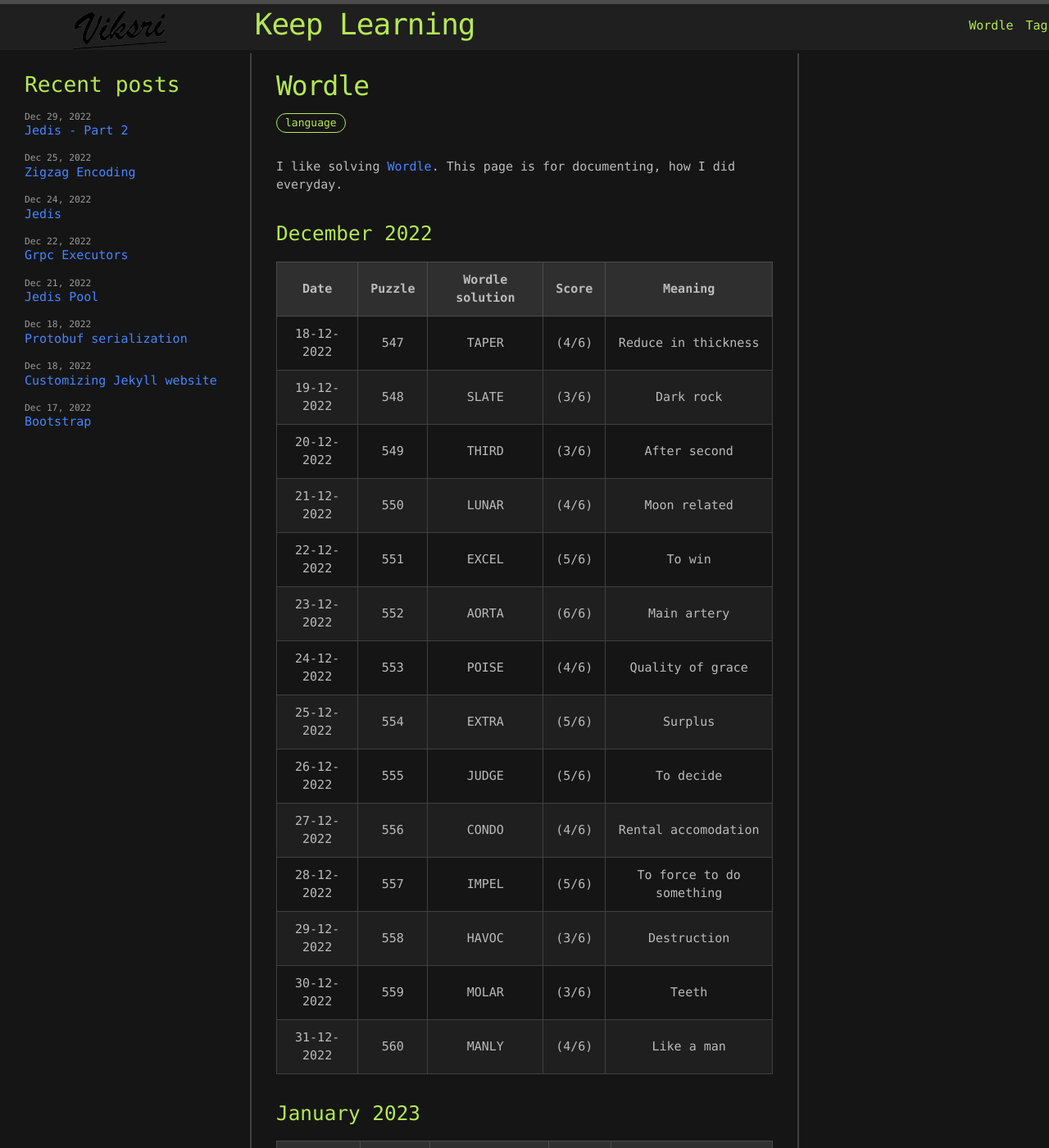
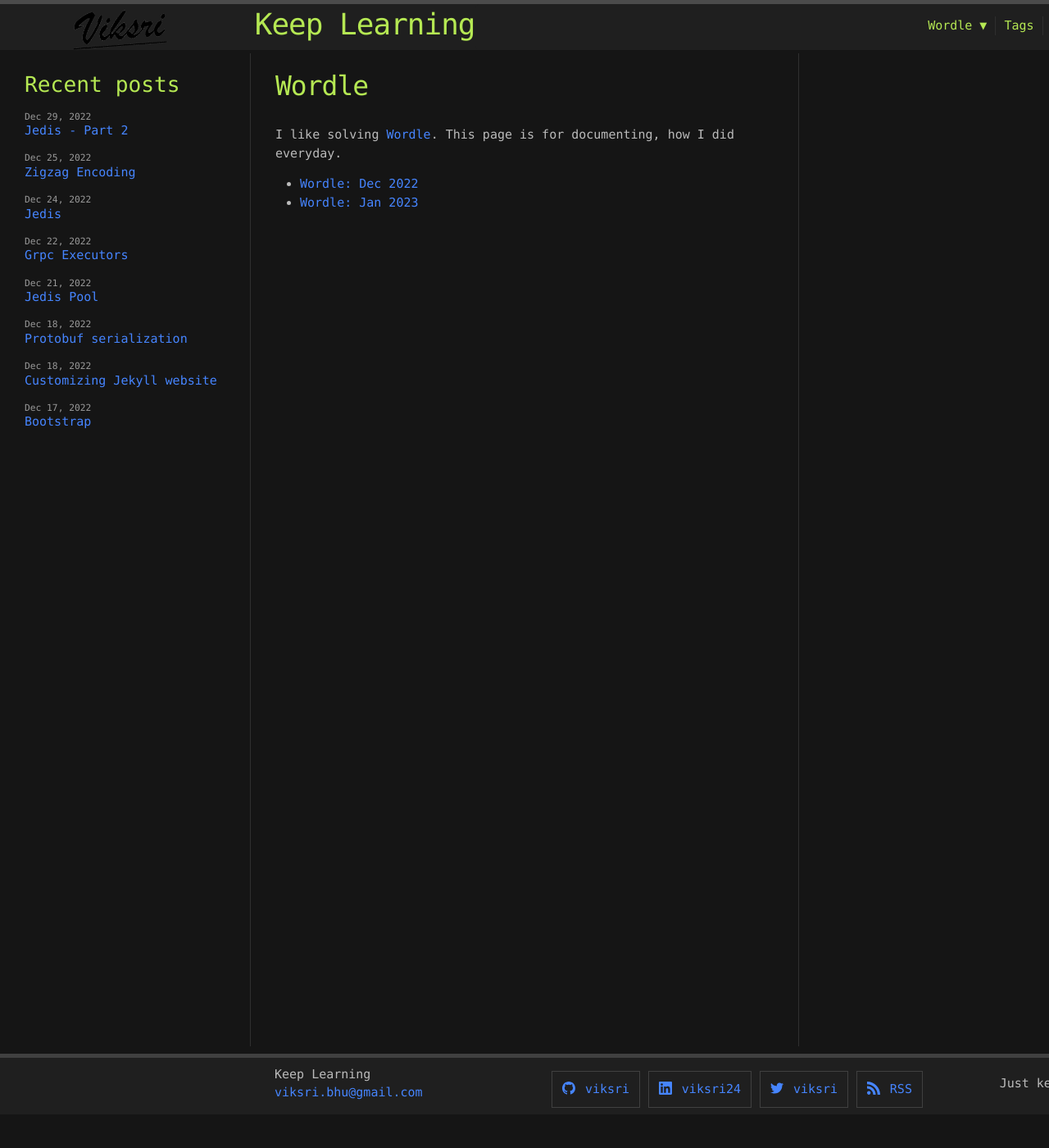
Before and after one commit to viksri/viksri.github.io, a Jekyll site: the page built from Wordle.md, in a window 1280 px wide and 1400 px high. Shown: the whole window at 82% size. Built offline with Jekyll 4.4.1, drawn with Linux system fonts in a browser that asks for light colours; some of the changed text lies outside the part shown.

Commit message:
V1.7.0: Restructure spanish & wordle into folders, dropdown & children pages

```diff
--- a/Wordle.md
+++ b/Wordle.md
@@ -2,35 +2,12 @@
 layout: post
 title: "Wordle"
 permalink: /wordle/
-categories: language
+children: ["Wordle: Dec 2022", "Wordle: Jan 2023"]
 ---
 
 I like solving [Wordle](https://www.nytimes.com/games/wordle/index.html). This page is for documenting, how I did everyday.
 
-### December 2022
-
-|    Date    | Puzzle | Wordle solution | Score | Meaning |
-|:----------:|:------:|:---------------:|:-----:|:-------:|
-| 18-12-2022 | 547 | TAPER | (4/6) | Reduce in thickness |
-| 19-12-2022 | 548 | SLATE | (3/6) | Dark rock |
-| 20-12-2022 | 549 | THIRD | (3/6) | After second |
-| 21-12-2022 | 550 | LUNAR | (4/6) | Moon related |
-| 22-12-2022 | 551 | EXCEL | (5/6) | To win |
-| 23-12-2022 | 552 | AORTA | (6/6) | Main artery |
-| 24-12-2022 | 553 | POISE | (4/6) | Quality of grace |
-| 25-12-2022 | 554 | EXTRA | (5/6) | Surplus |
-| 26-12-2022 | 555 | JUDGE | (5/6) | To decide |
-| 27-12-2022 | 556 | CONDO | (4/6) | Rental accomodation |
-| 28-12-2022 | 557 | IMPEL | (5/6) | To force to do something |
-| 29-12-2022 | 558 | HAVOC | (3/6) | Destruction |
-| 30-12-2022 | 559 | MOLAR | (3/6) | Teeth |
-| 31-12-2022 | 560 | MANLY | (4/6) | Like a man |
-
-### January 2023
-
-|    Date    | Puzzle | Wordle solution | Score | Meaning |
-|:----------:|:------:|:---------------:|:-----:|:-------:|
-| 01-01-2023 | 561 | WHINE | (4/6) | To complain annoyingly |
-| 02-01-2023 | 562 | SKIRT | (4/6) | Dress |
-| 03-01-2023 | 563 | ANTIC | (3/6) | Old |
-| 04-01-2023 | 564 | LAYER | (6/6) | Thin sheet of substance |
+<ul>
+    <li><a href="{{ page.baseurl }}/wordle/dec-2022">{{ "Wordle: Dec 2022" }}</a></li>
+    <li><a href="{{ site.baseurl }}/wordle/jan-2023">{{ "Wordle: Jan 2023" }}</a></li>
+</ul>
--- a/_config.yml
+++ b/_config.yml
@@ -29,6 +29,7 @@ permalink: /:title/
 collections:
   tags:
     output: true
+
 
 defaults:
   -
--- a/_includes/header.html
+++ b/_includes/header.html
@@ -13,7 +13,7 @@
             {%- if my_page.title -%}
                 {%- if my_page.children -%}
                     <div class="page-dropdown">
-                        <a class="dropdown-btn" href="{{ my_page.url | relative_url }}">{{ my_page.title | escape }}</a>
+                        <a class="dropdown-btn" href="{{ my_page.url | relative_url }}">{{ my_page.title | escape }} &#9660;</a>
                         <div class="dropdown-content">
                             {%- for child in my_page.children -%}
                             {%- assign child_page = site.pages | where: "title", child | first -%}
--- a/_sass/minima/_base.scss
+++ b/_sass/minima/_base.scss
@@ -220,7 +220,7 @@ pre {
     display: flex;
     flex-direction: row;
     justify-content: space-between;
-    background-color: $dm-table-header-bg-color;
+    background-color: $dm-table-zebra-color;
     //    position: fixed;
 }
 
@@ -230,8 +230,8 @@ pre {
   padding-right: $spacing-unit;
   padding-left: $spacing-unit;
   padding-top: 0.7 * $spacing-unit;
-  border-left: 2px solid $border-color-01;
-  border-right: 2px solid $border-color-01;
+  border-left: 1px solid $dm-table-header-bg-color;
+  border-right: 1px solid $dm-table-header-bg-color;
   min-height: 85vh;
   width: $content-width + 3 * $spacing-unit;
   @extend %clearfix;
--- a/_sass/minima/_layout.scss
+++ b/_sass/minima/_layout.scss
@@ -44,7 +44,7 @@
 }
 
 .site-nav {
-  background-color: $background-color;
+    background-color: $dm-table-zebra-color;
     border-radius: 5px;
 //  float: right;
 //  position: relative;
@@ -57,11 +57,12 @@
     line-height: $base-line-height;
     float: right;
     overflow: hidden;
-    margin-left: 5px;
-    margin-right: 15px;
+    padding-left: 10px;
+    padding-right: 10px;
     margin-top: 15px;
     text-align: right;
     font-weight: 200;
+    border-right: 1px solid $dm-table-header-bg-color;
   }
 
   .page-dropdown {
@@ -70,21 +71,22 @@
     line-height: $base-line-height;
     float: right;
     overflow: hidden;
-//      positon: inherit;
-//      display: inline;
-      margin-right: 15px;
+    padding-left: 10px;
+    padding-right: 10px;
     margin-top: 15px;
     text-align: right;
+    border-right: 1px solid $dm-table-header-bg-color;
 
 
     &:hover .dropdown-content {
-        background-color: $dm-table-header-bg-color;
+        background-color: $dm-table-zebra-color;
         display: block;
         position: absolute;
         min-width: 160px;
-        box-shadow: 0px 8px 16px 0px rgba(0,0,0,0.2);
         z-index: 1;
         float: right;
+        border: 1px solid $dm-table-header-bg-color;
+        border-top: none;
     }
   }
 
@@ -114,42 +116,16 @@
       display: none;
       position: absolute;
       min-width: 160px;
-      box-shadow: 0px 8px 16px 0px rgba(0,0,0,0.2);
       z-index: 1;
       float:left;
   }
 
   .dropdown-content .page-link {
-      margin-top: 2px;
-      margin-left: 5px;
-      margin-bottom: 3px;
-  }
-
-  @media screen and (min-width: $on-medium) {
-    position: static;
-    float: right;
-    border: none;
-    background-color: inherit;
-
-    label[for="nav-trigger"] {
-      display: none;
-    }
-
-    .menu-icon {
-      display: none;
-    }
-
-    input ~ .trigger {
-      display: block;
-    }
-
-    .page-link {
-      display: inline;
-      padding: 0;
-
-      margin-right: 15px;
-      margin-left: auto;
-    }
+      margin-top: 5px;
+      padding-bottom: 5px;
+      border-right: none;
+      border-bottom: 1px solid $dm-table-header-bg-color;
+      padding-left: 5px;
   }
 }
 
@@ -161,7 +137,7 @@
 .site-footer {
   padding-top: 0.3 * $spacing-unit;
   padding-botom: 0.3 * $spacing-unit;
-  background-color: $dm-table-header-bg-color;
+  background-color: $dm-table-zebra-color;
   border-top: 5px solid $dm-table-border-color;
   position: relative;
 }
```
Also changed, not shown: Dec2022.md (deleted, +0 -74 lines), Jan2023.md (deleted, +0 -23 lines), Spanish.md (+4 -3 lines). Lines whose indentation alone changed are shown as unchanged.
